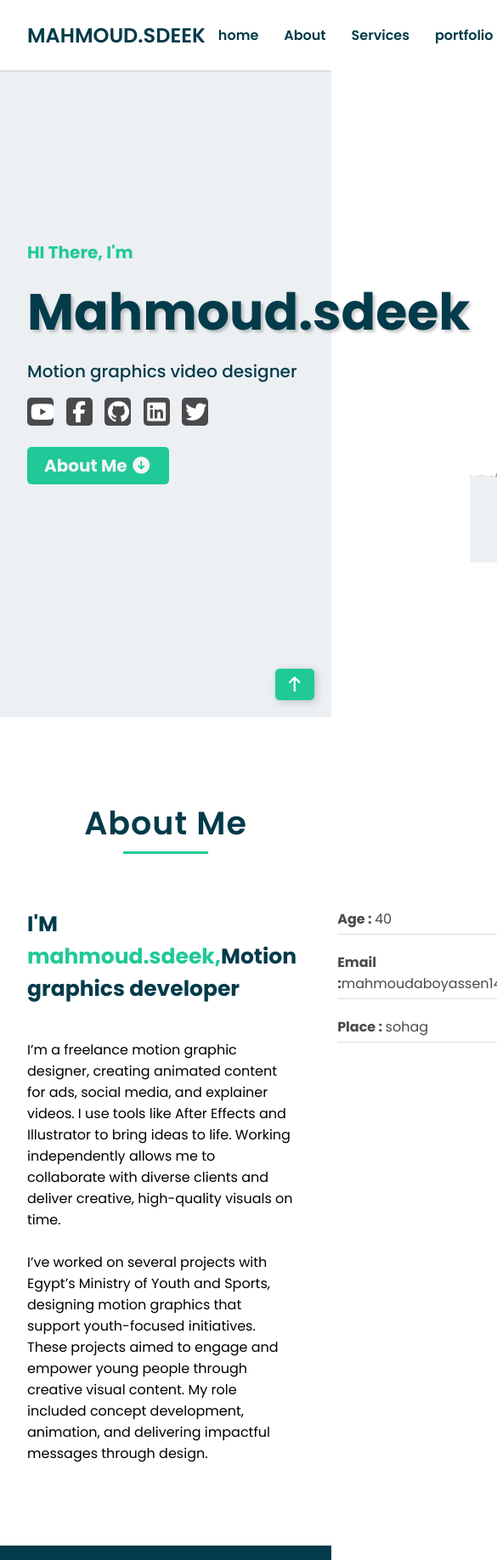
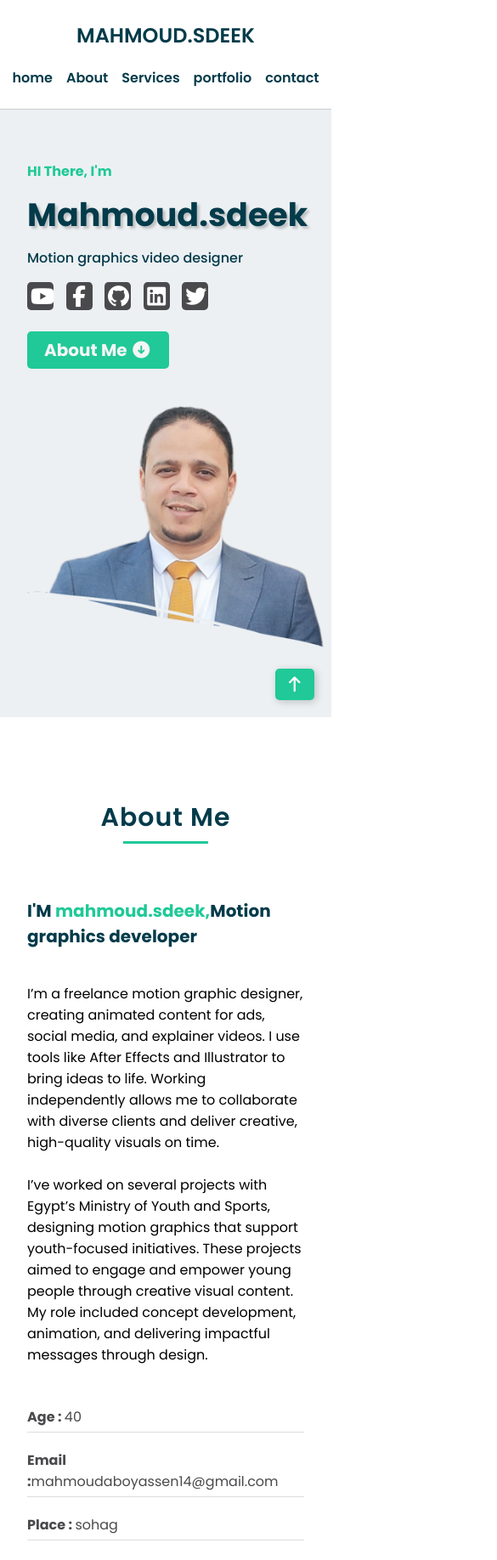
Before and after one commit to mahmoudaboyassen14-cell/portifolio-mahmoud.sdeek, a plain HTML site: page index.html in a window 390 px wide. Shown: the top 1836 px of the page at 85% size, 585 px wide, since content can reach past the window. Drawn offline with Linux system fonts and the light colour scheme.

Commit message:
Update index.html

```diff
--- a/index.html
+++ b/index.html
@@ -472,6 +472,132 @@
             color: white;
             box-shadow: 2px 2px 10px rgb(0, 0, 0, 0.2);
         }
+           /* جزء التابلت  */
+        @media (max-width:768px) {
+            #home .navbar nav {
+                display: block;
+                text-align: center;
+            }
+
+            #home .navbar nav ul {
+                margin-top: 20px;
+            }
+
+            #home .navbar nav ul a {
+                margin: 0 8px;
+            }
+
+            #home .header-content {
+                grid-template-columns: 1fr;
+            }
+
+            #home .header-content .content-text {
+                margin-bottom: 0rem;
+                margin-top: 5rem;
+            }
+
+            #home .header-content img {
+                max-width: 230px;
+                margin: auto;
+                margin-top: -200px;
+                margin-left: 400px;
+            }
+
+            #home .header-content h1 {
+                font-size: 50px;
+            }
+
+            #About .about-content,
+            #contact .row {
+                grid-template-columns: 1fr;
+                row-gap: 3rem;
+            }
+
+            #skills .skills-content .row {
+
+                grid-template-columns: repeat(2, 1fr);
+
+            }
+
+            #Services .row {
+                grid-template-columns: repeat(2, 1fr);
+            }
+
+            #portfolio .row {
+                grid-template-columns: repeat(2, 1fr);
+            }
+
+            #contact .row img {
+                max-width: 250px;
+                margin: auto;
+            }
+        }
+
+        /* جزء الموبايل  */
+        @media (max-width:528px) {
+            #home .header-content {
+                grid-template-columns: 1fr;
+                margin: auto;
+
+            }
+
+            #home .header-content h1 {
+                font-size: 38px;
+            }
+
+            #home .header-content p span {
+                font-size: 16px;
+            }
+
+            #home .header-content .title {
+                font-size: 16px;
+            }
+
+            #home .header-content img {
+                max-width: 350px;
+                margin: auto;
+                margin-top: -20px;
+            }
+
+            #About h2,
+            #skills h2,
+            #Services h2,
+            #portfolio h2,
+            #contact h2 {
+
+                font-size: 30px;
+                /* font-weight: 600;
+                color: var(--primary-color);
+                letter-spacing: 1px; */
+            }
+
+            #About .about-content .col-1 h3 {
+                font-size: 20px;
+            }
+
+            #skills .skills-content,
+            #Services .container,
+            #portfolio .continer {
+                margin: 2rem auto;
+            }
+
+            #skills .skills-content .row,
+            #Services .row,
+            #portfolio .row {
+                grid-template-columns: 1fr;
+
+            }
+
+            #portfolio .row .item {
+                max-width: 90%;
+                margin: auto;
+            }
+
+            #contact .row {
+                padding: 2rem 1rem;
+            }
+
+        }
     </style>
 
 
```
